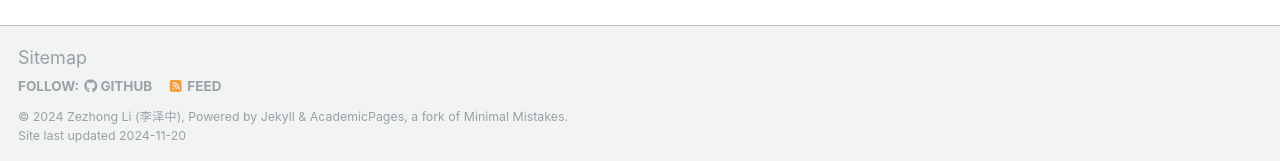
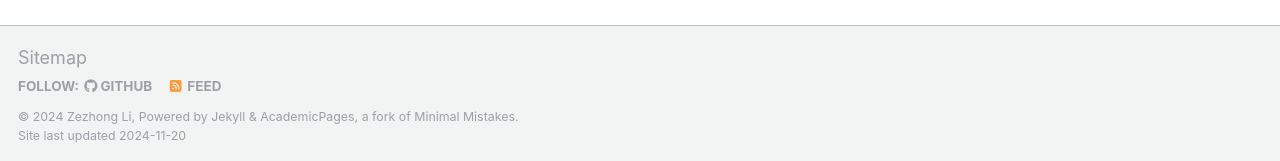
Before and after one commit to lzz19980125/lzz19980125.github.io, a Jekyll site: the page built from _pages/about.md, in a window 1280 px wide and 900 px high, scrolled down 1483 px. Shown: the part 736-897 px from the top of the window. Built offline with Jekyll 4.4.1, drawn with Linux system fonts in a browser that asks for light colours; some web fonts are replaced.

Commit message:
Update _config.yml

```diff
--- a/_config.yml
+++ b/_config.yml
@@ -10,7 +10,7 @@
 locale                   : "en-US"
 title                    : "Zezhong Li @ Tianjin University"
 title_separator          : "-"
-name                     : &name "Zezhong Li (李泽中)"
+name                     : &name "Zezhong Li"
 description              : &description "personal description"
 url                      : https://lzz19980125.github.io # the base hostname & protocol for your site e.g. "https://mmistakes.github.io"
 baseurl                  : "" # the subpath of your site, e.g. "/blog"
```
